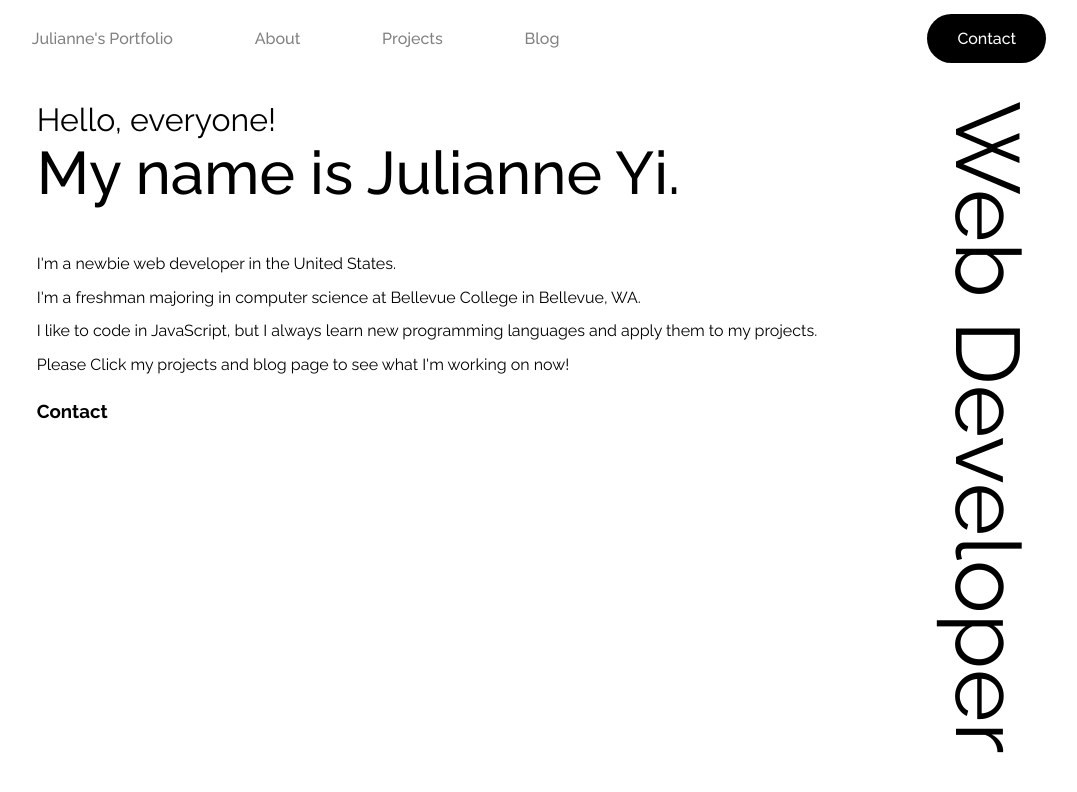
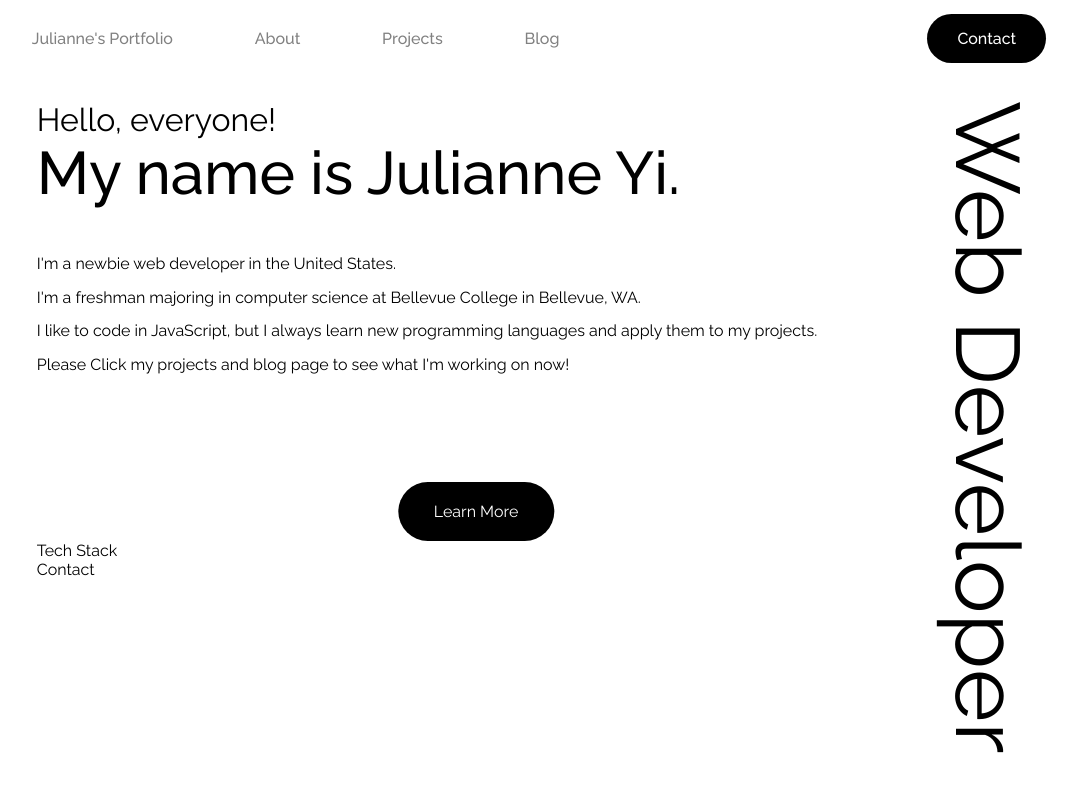
Before and after one commit to julianne03/Portfolio, a React (Create React App) app: page / in a window 1280 px wide. Shown: the top 792 px of the page, without its empty margins (114-1191 px from the left). Built offline with nearby package versions, Linux system fonts and the light colour scheme.

Commit message:
feat: create learn more btn #7

```diff
--- a/src/pages/Main.tsx
+++ b/src/pages/Main.tsx
@@ -15,8 +15,11 @@ class Main extends React.Component {
                 I like to code in JavaScript, but I always learn new programming languages and apply them to my projects.<br></br>
                 Please Click my projects and blog page to see what I'm working on now!</p>
             </div>
-
-            <h3 id="contact">Contact</h3>
+            <div className="more"><span>Learn More</span></div>
+            <div id="tech">
+              Tech Stack
+            </div>
+            <div id="contact">Contact</div>
           </div>
           <div>
             <div className="web">Web Developer</div>
--- a/src/styles/page/Main.css
+++ b/src/styles/page/Main.css
@@ -25,3 +25,24 @@
     font-size: 90px;
     writing-mode: vertical-lr;
 }
+
+.more {
+    margin-top: 100px;
+    position: sticky;
+    left: 40%;
+    top: 50%;
+    color: white;
+    background-color: black;
+    width: 20%;
+    padding: 20px 30px 20px 30px;
+    border-radius: 30px;
+    text-decoration: none !important;
+    outline: none !important;
+    display: flex;
+    justify-content: center; /* 자식 요소를 가로(수평) 기준으로 가운데 정렬시킴 */
+    align-items: center;
+}
+
+.more > a, a:active, a:hover, a:focus {
+    color: white;
+}
```
